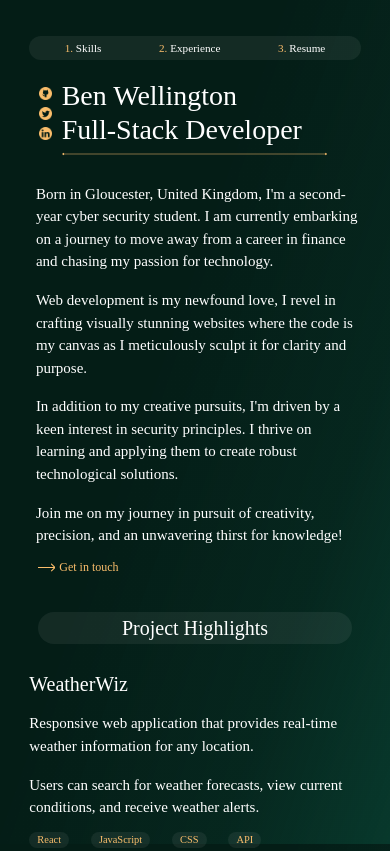
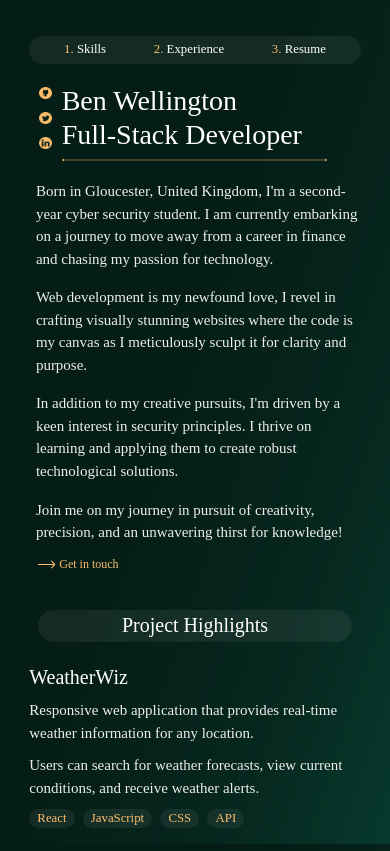
Before and after one commit to gonzolog/portfolio_website, a website: page dist/index.html in a window 390 px wide. Shown: the top 851 px of the page. Drawn offline with Linux system fonts and the light colour scheme; a web font is replaced by a local one.

Commit message:
Mobile media query finished

```diff
--- a/dist/index.html
+++ b/dist/index.html
@@ -37,12 +37,12 @@
                             <h1><span class="apricot">&lt;</span>Hello!<span class="apricot">/&gt;</span></h1>
                             <div class="flex center column">
                                 <section>
-                                    <div class="social-media-icons flex column space-around hidden">
+                                    <div class="social-media-icons flex column hidden">
                                         <img src="../images/github_icon.png" alt="Github">
                                         <img src="../images/twitter_icon.png" alt="Twitter">
                                         <img src="../images/linkedin_icon.png" alt="LinkedIn">
                                     </div>
-                                    <div class="mobile-container">
+                                    <div class="title-card">
                                         <h2>My name is <span class="apricot">Ben Wellington,</span></h2>
                                         <h2>and I am a <span class="apricot">full-stack developer.</span></h2>
                                     </div>
@@ -53,7 +53,7 @@
                                     </svg>
                                 </div>
                                 <nav class="transparent-overlay">
-                                    <ul class="flex center space-around full-width">
+                                    <ul class="flex center full-width">
                                         <li><a href="#"><span class="apricot">1.</span> Skills</a></li>
                                         <li><a href="#"><span class="apricot">2.</span> Experience</a></li>
                                         <li><a href="#"><span class="apricot">3.</span> Resume</a></li>
@@ -93,7 +93,7 @@
                             <h3>WeatherWiz</h3>
                             <p>Responsive web application that provides real-time weather information for any location.</p>
                             <p>Users can search for weather forecasts, view current conditions, and receive weather alerts.</p>
-                            <div class="flex row space-between">
+                            <div class="flex row">
                                 <span class="transparent-overlay apricot">React</span>
                                 <span class="transparent-overlay apricot">JavaScript</span>
                                 <span class="transparent-overlay apricot">CSS</span>
@@ -107,7 +107,7 @@
                             <h3>RecipeRover</h3>
                             <p>Dynamic recipe finder that lets users search for recipes based on available ingredients.</p>
                             <p>It suggests recipes, creates shopping lists, and helps users cook with what they have on hand.</p>
-                            <div class="flex row space-between">
+                            <div class="flex row">
                                 <span class="transparent-overlay apricot">React</span>
                                 <span class="transparent-overlay apricot">JavaScript</span>
                                 <span class="transparent-overlay apricot">CSS</span>
@@ -121,7 +121,7 @@
                             <h3>TaskMaster</h3>
                             <p>Task management web application that allows users to create, manage, and track their to-do lists. </p>
                             <p>It features user authentication and the ability to prioritize tasks.weather alerts.</p>
-                            <div class="flex row space-between">
+                            <div class="flex row">
                                 <span class="transparent-overlay apricot">React</span>
                                 <span class="transparent-overlay apricot">JavaScript</span>
                                 <span class="transparent-overlay apricot">SQL</span>
--- a/dist/output.css
+++ b/dist/output.css
@@ -15,6 +15,7 @@ body {
   color: #FFF;
   font-size: 20px;
   font-family: 'Abhaya Libre', serif;
+  min-width: 290px;
 
 }
 *, :after, :before {
@@ -143,6 +144,7 @@ body {
   }
   .about-me p {
     margin-block: 1.5%;
+    color: #EEE;
   }
 
   .contact-me .svg-container {
@@ -180,6 +182,9 @@ body {
   .project h3,
   .project p {
     margin-block: 2.5%;
+  }
+  .project p {
+    color: #EEE;
   }
 
   .project div div:last-child {
@@ -234,7 +239,8 @@ body {
       width: 100%;
     }
     .project-container span {
-      font-size: 0.65rem;
+      font-size: 0.8rem;
+      margin-right: 3.5%;
     }
     .project div div:last-child {
       margin-top: 1.5%;
@@ -246,10 +252,12 @@ body {
     nav {
       width: 100%;
       margin-block: 5%;
-      height: 1.5rem;
+      height: 1.75rem;
     }
     nav li {
-      font-size: 0.7rem;
+      font-size: 0.8rem;
+      margin-inline: 7.5%;
+
     }
     .about-me {
       width: 100%;
@@ -295,7 +303,7 @@ body {
     .intro-message {
       display: flex;
       justify-content: center;
-      margin-bottom: 5%;
+      margin-bottom: 2.5%;
     }
     .intro-message svg {
       width: 80%;
@@ -306,15 +314,28 @@ body {
     .intro-message section {
       display: flex;
       justify-content: start;
-      margin-block: 2%;
+      align-items: center;
+      margin-bottom: 0;
       width: 100%;
     }
     .intro-container .social-media-icons {
       align-items: center;
+      justify-content: center;
       margin-inline: 3%;
     }
     .intro-container .social-media-icons img {
       width: 12.5px;
+      margin-block: 50%;
+    }
+    .title-card {
+      display: flex;
+      flex-direction: column;
+      justify-content: center;
+      height: fit-content;
+    }
+    .project h3,
+    .project p {
+      margin-block: 1.5%;
     }
   }
   @media only screen and (max-width: 232px) {
@@ -323,6 +344,14 @@ body {
     }
     .intro-message .svg-container {
       justify-content: start;
+    }
+  }
+  @media only screen and (max-width: 360px) {
+    nav li {
+      margin-inline: 5%;
+    }
+    nav {
+      width: 100%;
     }
   }
 
```
